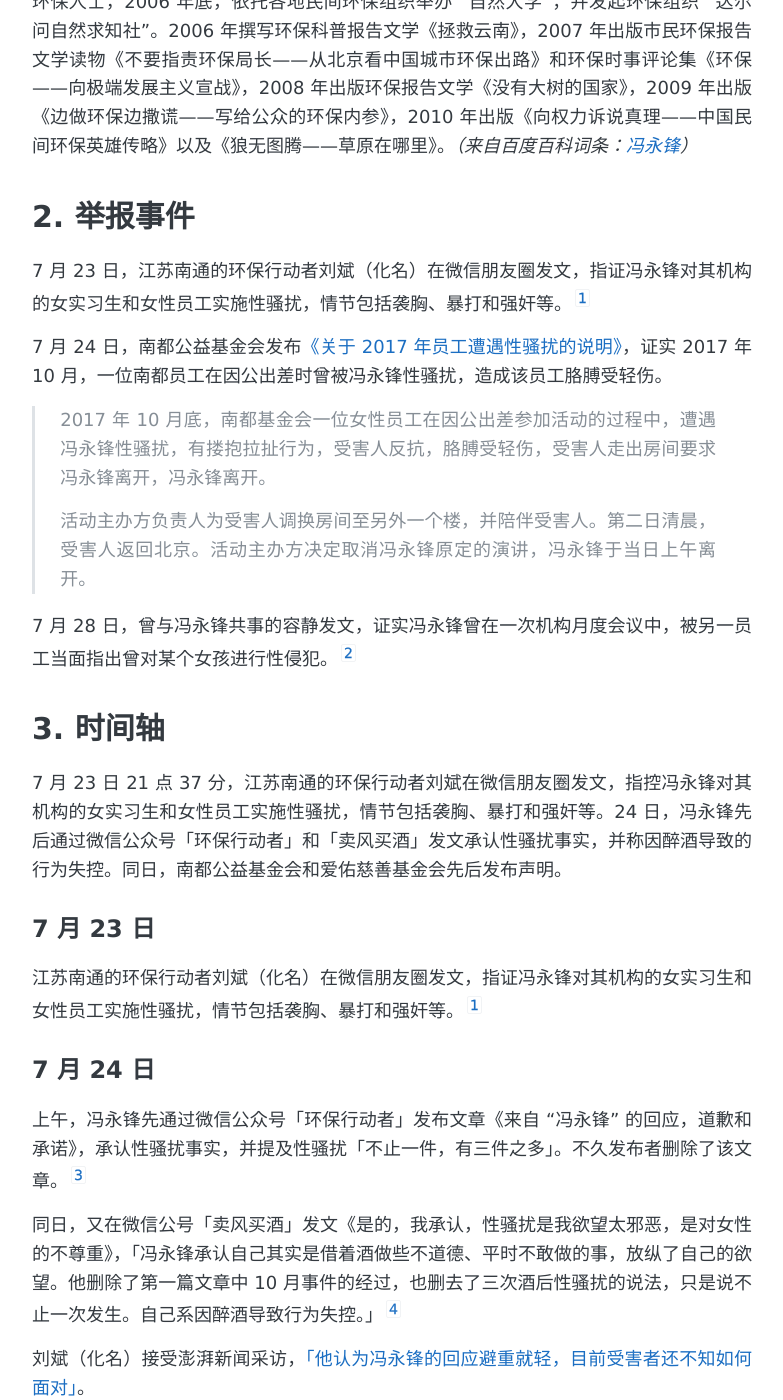
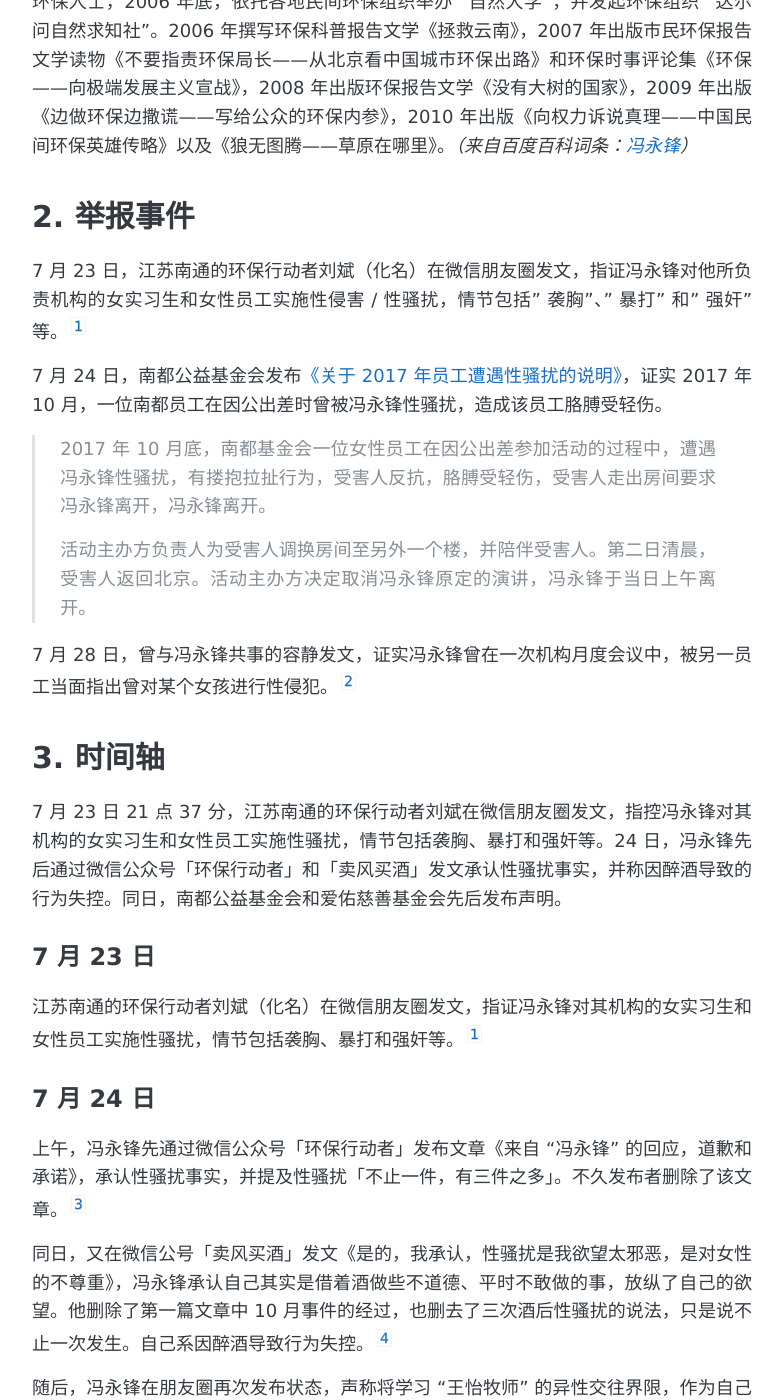
Before and after one commit to NGOMeToo/NGOMeToo.github.io, a Jekyll site: the page built from _posts/2018-08-04-Feng-Yongfeng.md, in a window 1280 px wide and 1400 px high, scrolled down 588 px. Shown: the whole window, without its empty margins (248-1031 px from the left). Built offline with Jekyll 4.4.1, drawn with Linux system fonts in a browser that asks for light colours; comment, search, counter and statistics services are not loaded; some of the changed text lies outside the part shown.

Commit message:
Update 2018-08-04-Feng-Yongfeng.md
增加朋友圈“铁律”

```diff
--- a/_posts/2018-08-04-Feng-Yongfeng.md
+++ b/_posts/2018-08-04-Feng-Yongfeng.md
@@ -11,6 +11,7 @@
 tags:
   - NGO
   - 性骚扰
+  - 性侵害
   - 冯永锋
 
 description:
@@ -29,7 +30,7 @@
 
 # 2. 举报事件
 
-7月23日，江苏南通的环保行动者刘斌（化名）在微信朋友圈发文，指证冯永锋对其机构的女实习生和女性员工实施性骚扰，情节包括袭胸、暴打和强奸等。[^1]
+7月23日，江苏南通的环保行动者刘斌（化名）在微信朋友圈发文，指证冯永锋对他所负责机构的女实习生和女性员工实施性侵害/性骚扰，情节包括"袭胸"、"暴打"和"强奸"等。[^1]
 
 7月24日，南都公益基金会发布[《关于2017年员工遭遇性骚扰的说明》](http://news.ifeng.com/a/20180724/59377863_0.shtml)，证实2017年10月，一位南都员工在因公出差时曾被冯永锋性骚扰，造成该员工胳膊受轻伤。
 > 2017年10月底，南都基金会一位女性员工在因公出差参加活动的过程中，遭遇冯永锋性骚扰，有搂抱拉扯行为，受害人反抗，胳膊受轻伤，受害人走出房间要求冯永锋离开，冯永锋离开。
@@ -50,9 +51,13 @@
 
 上午，冯永锋先通过微信公众号「环保行动者」发布文章《来自“冯永锋”的回应，道歉和承诺》，承认性骚扰事实，并提及性骚扰「不止一件，有三件之多」。不久发布者删除了该文章。[^3]
 
-同日，又在微信公号「卖风买酒」发文《是的，我承认，性骚扰是我欲望太邪恶，是对女性的不尊重》，「冯永锋承认自己其实是借着酒做些不道德、平时不敢做的事，放纵了自己的欲望。他删除了第一篇文章中10月事件的经过，也删去了三次酒后性骚扰的说法，只是说不止一次发生。自己系因醉酒导致行为失控。」[^4]
+同日，又在微信公号「卖风买酒」发文《是的，我承认，性骚扰是我欲望太邪恶，是对女性的不尊重》，冯永锋承认自己其实是借着酒做些不道德、平时不敢做的事，放纵了自己的欲望。他删除了第一篇文章中10月事件的经过，也删去了三次酒后性骚扰的说法，只是说不止一次发生。自己系因醉酒导致行为失控。[^4]
+
+随后，冯永锋在朋友圈再次发布状态，声称将学习“王怡牧师”的异性交往界限，作为自己的“铁律”。此条朋友圈后来也被删除。[^5]
 
 刘斌（化名）接受澎湃新闻采访，[「他认为冯永锋的回应避重就轻，目前受害者还不知如何面对」](http://news.ifeng.com/a/20180724/59378837_0.shtml)。
+
+后道歉文被发现已经在公号中删除。
 
 ### 多家相关机构对此事作出声明
 
@@ -61,6 +66,8 @@
 基于冯永锋的性骚扰行为，[NGOCN 决定停止更新网站“冯永锋”专栏](http://www.ngocn.net/news/2018-07-24-654e5f7830f92cb6.html)。
 
 爱佑基金会发布[《关于停止对北京市丰台区源头爱好者环境研究所资助的申明》](http://www.ayfoundation.org/cn/article/34/1829)。
+
+
 
 ## 7月28日
 
```
